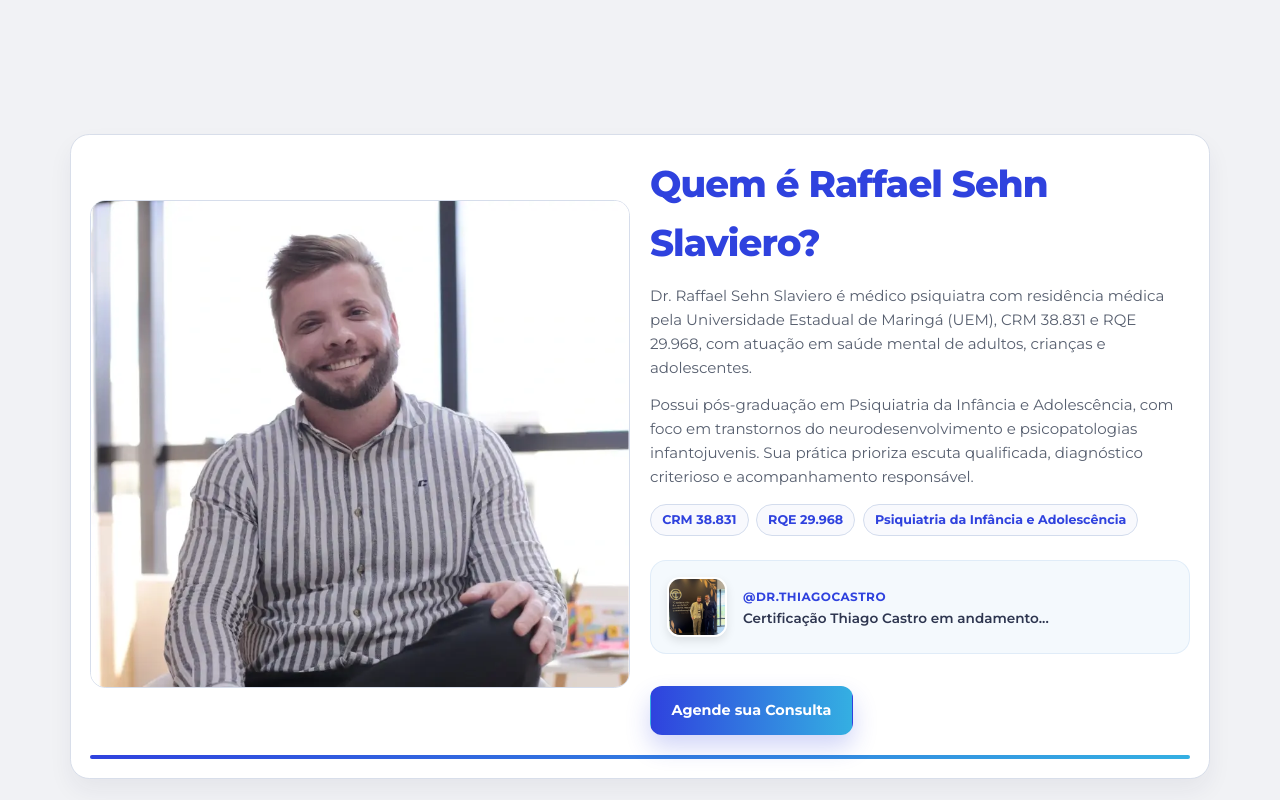
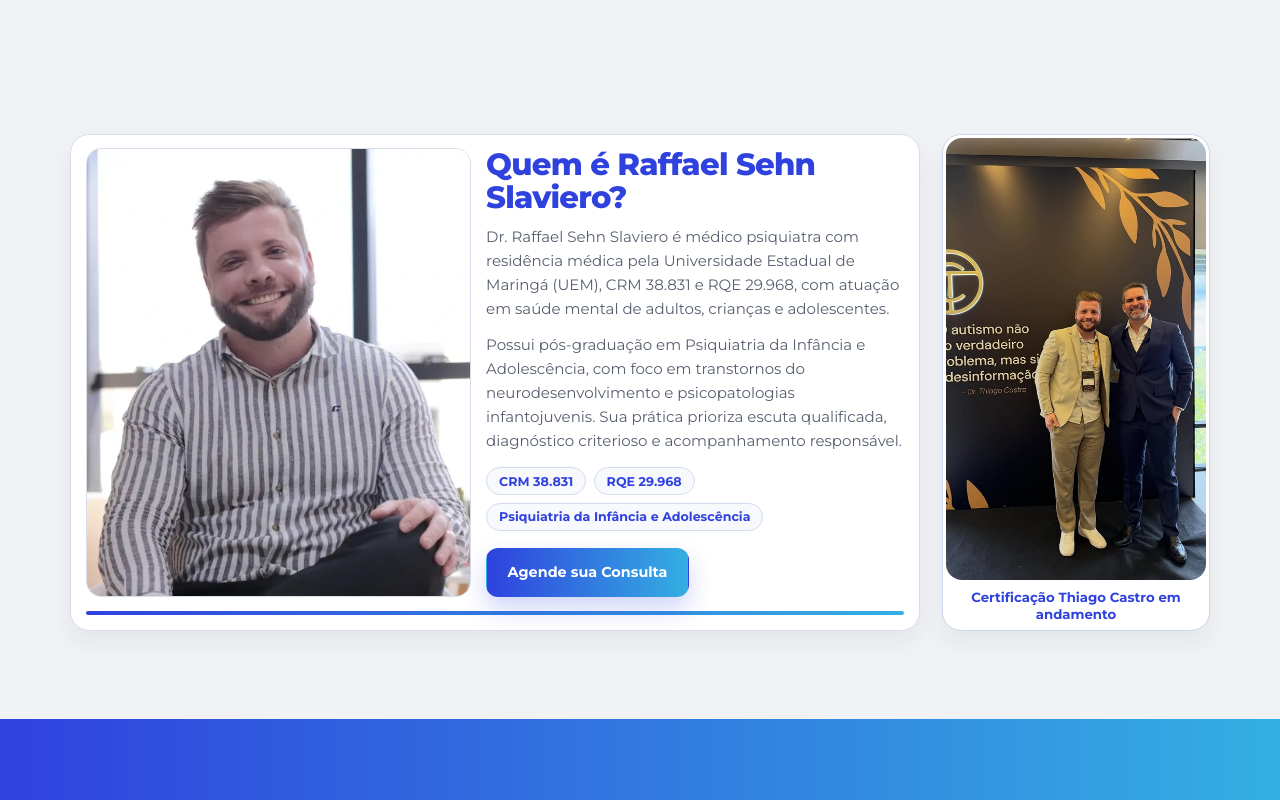
Before and after one commit to JeffersonWeiber/lp-dr-raffael, a website built with Vite: page index.html in a window 1280 px wide. Shown: the part 3020-3820 px from the top of the page. Built offline with nearby package versions, Linux system fonts and the light colour scheme.

Commit message:
feat: finalize about section layout with certification side card

```diff
--- a/index.html
+++ b/index.html
@@ -344,16 +344,16 @@
       </section>
 
       <section id="sobre" class="section">
-        <div class="site-shell about-grid">
-          <article data-aos="fade-right">
+        <div class="site-shell about-layout">
+          <article class="about-main-card" data-aos="fade-right">
+            <div class="about-main-grid">
               <img
                 src="/hero.webp"
                 alt="Dr. Raffael Slaviero"
                 class="about-photo"
               />
-          </article>
 
-          <article data-aos="fade-left">
+              <div class="about-content">
                 <h2>Quem é Raffael Sehn Slaviero?</h2>
                 <p>
                   Dr. Raffael Sehn Slaviero é médico psiquiatra com residência médica pela
@@ -371,15 +371,6 @@
                   <span>RQE 29.968</span>
                   <span>Psiquiatria da Infância e Adolescência</span>
                 </div>
-            <div class="certification-highlight" data-aos="fade-up" style="margin-bottom: 2rem;">
-              <div class="cert-img-container">
-                <img src="/thiago-castro-cert.webp" alt="Certificação Thiago Castro" class="cert-img" />
-              </div>
-              <div class="cert-text">
-                <span class="cert-at">@dr.thiagocastro</span>
-                <p>Certificação Thiago Castro em andamento...</p>
-              </div>
-            </div>
                 <a
                   class="btn-primary"
                   href="https://api.whatsapp.com/send?phone=5545988170372&text=Ol%C3%A1%2C%20gostaria%20de%20agendar%20minha%20consulta!"
@@ -388,7 +379,18 @@
                   aria-label="Agendar consulta pelo WhatsApp"
                   >Agende sua Consulta</a
                 >
+              </div>
+            </div>
           </article>
+
+          <aside class="about-side-card" data-aos="fade-left">
+            <img
+              src="/thiago-castro-cert.jpg"
+              alt="Dr. Raffael com Dr. Thiago Castro"
+              class="about-side-photo"
+            />
+            <p class="about-side-caption">Certificação Thiago Castro em andamento</p>
+          </aside>
         </div>
       </section>
 
--- a/src/style.css
+++ b/src/style.css
@@ -598,43 +598,57 @@ a {
 }
 
 
-.about-grid {
-  display: grid;
-  grid-template-columns: 1fr 1fr;
-  gap: 1.25rem;
-  align-items: center;
+.about-layout {
+  display: grid;
+  grid-template-columns: minmax(0, 1fr) 268px;
+  gap: 1.35rem;
+  align-items: stretch;
+}
+
+.about-main-card {
   border: 1px solid var(--line);
   border-radius: 1.2rem;
   background: var(--surface);
-  padding: 1.2rem;
+  padding: 0.82rem 0.95rem 0.95rem;
   box-shadow: 0 12px 24px rgba(26, 40, 76, 0.06);
 }
 
-.about-grid::after {
+.about-main-card::after {
   content: "";
-  grid-column: 1 / -1;
+  display: block;
+  width: 100%;
   height: 4px;
   border-radius: 999px;
   background: var(--gradient);
+  margin-top: 0.88rem;
+}
+
+.about-main-grid {
+  display: grid;
+  grid-template-columns: minmax(0, 0.92fr) minmax(0, 1fr);
+  gap: 0.95rem;
+  align-items: stretch;
 }
 
 .about-photo {
   width: 100%;
-  min-height: 430px;
+  height: 100%;
+  min-height: 390px;
   object-fit: cover;
   border-radius: 0.95rem;
   border: 1px solid #d6ddeb;
 }
 
-.about-grid h2 {
-  color: var(--primary);
-  font-size: clamp(1.85rem, 2.9vw, 2.65rem);
+.about-content h2 {
+  color: var(--primary);
+  font-size: clamp(1.8rem, 2.4vw, 2.9rem);
+  margin-bottom: 0.68rem;
+  line-height: 1.08;
+}
+
+.about-content p {
+  color: #575f6f;
   margin-bottom: 0.72rem;
-}
-
-.about-grid p {
-  color: #575f6f;
-  margin-bottom: 0.8rem;
   font-size: 0.94rem;
 }
 
@@ -650,9 +664,38 @@ a {
   background: #f8f9fd;
   color: var(--primary);
   border-radius: 999px;
-  padding: 0.32rem 0.7rem;
+  padding: 0.34rem 0.75rem;
   font-size: 0.79rem;
   font-weight: 700;
+  line-height: 1.2;
+}
+
+.about-side-card {
+  border: 1px solid #ccd6ea;
+  border-radius: 1.2rem;
+  background: var(--surface);
+  box-shadow: 0 12px 24px rgba(26, 40, 76, 0.06);
+  padding: 0.18rem;
+  display: flex;
+  flex-direction: column;
+  overflow: hidden;
+}
+
+.about-side-photo {
+  width: 100%;
+  height: 100%;
+  min-height: 390px;
+  object-fit: cover;
+  border-radius: 1rem;
+}
+
+.about-side-caption {
+  margin: 0.55rem 0.4rem 0.34rem;
+  font-size: 0.83rem;
+  font-weight: 700;
+  color: var(--primary);
+  text-align: center;
+  line-height: 1.25;
 }
 
 .carousel-wrapper {
@@ -1423,7 +1466,7 @@ a {
 
 @media (max-width: 1080px) {
   .hero-grid,
-  .about-grid,
+  .about-layout,
   .contact-grid,
   .footer-grid {
     grid-template-columns: 1fr;
@@ -1443,8 +1486,10 @@ a {
     height: 360px;
   }
 
-  .about-grid::after {
-    margin-top: 0.2rem;
+  .about-side-card {
+    max-width: 360px;
+    width: 100%;
+    justify-self: center;
   }
 
   .site-shell {
@@ -1457,6 +1502,20 @@ a {
 
   .carousel-next {
     right: 0.35rem;
+  }
+}
+
+@media (max-width: 900px) {
+  .about-main-grid {
+    grid-template-columns: 1fr;
+  }
+
+  .about-photo {
+    min-height: 340px;
+  }
+
+  .about-side-photo {
+    min-height: 420px;
   }
 }
 
```
Lines whose indentation alone changed are shown as unchanged.
